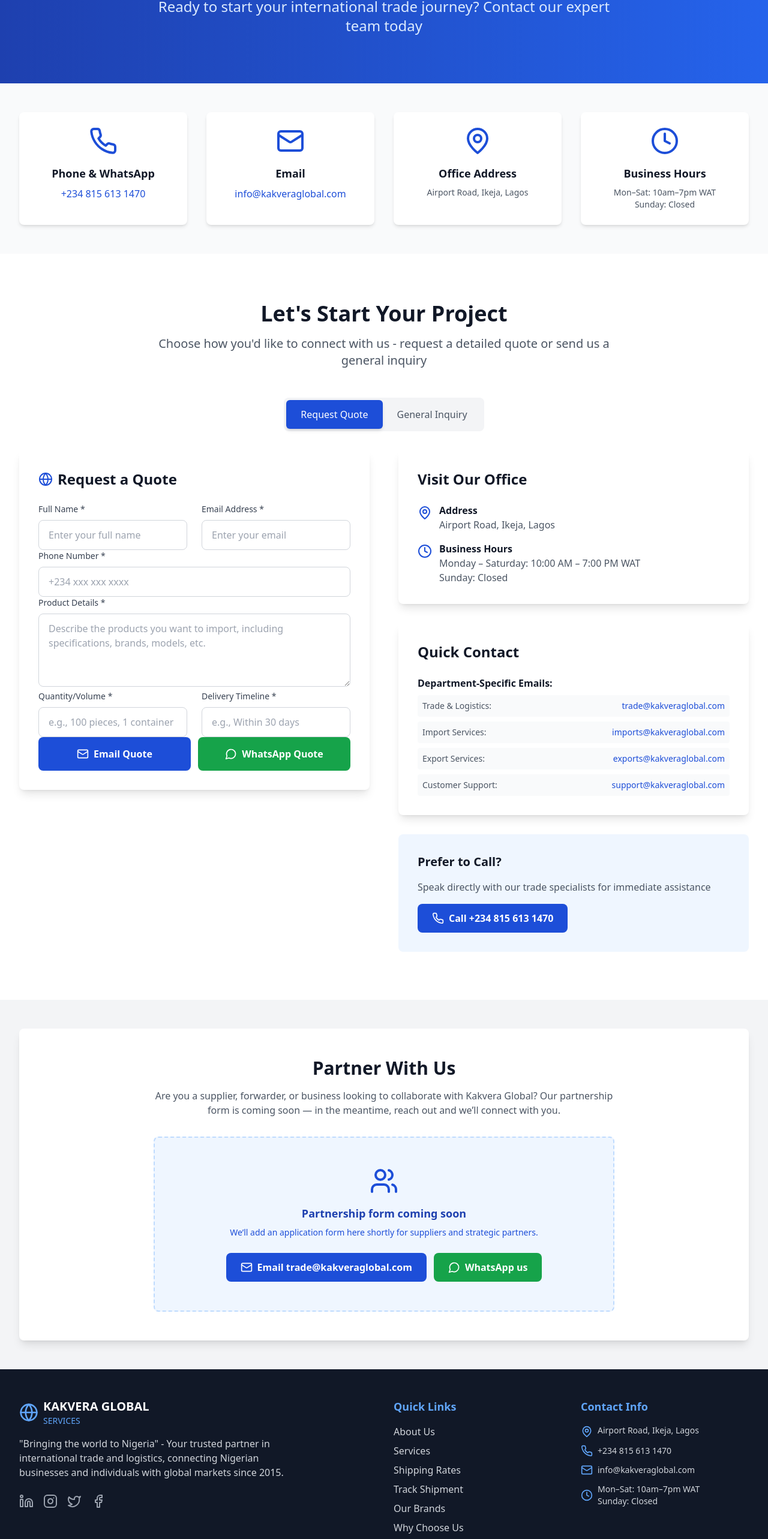
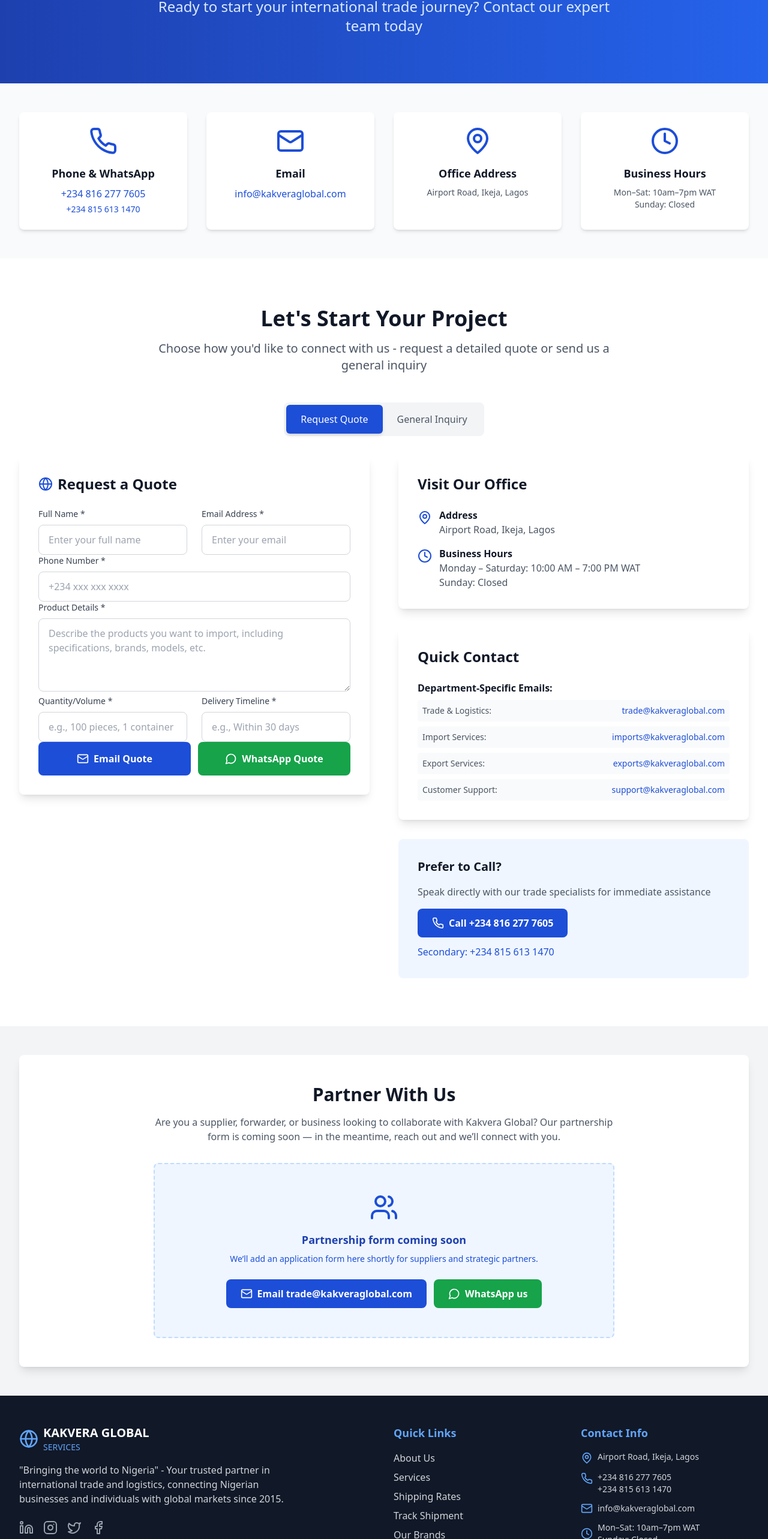
Before and after one commit to Kakveraglobal/Kakveraglobal-web, a React (Vite) app: page /contact in a window 1280 px wide. Shown: the part 221-2787 px from the top of the page at 60% size. Built offline with nearby package versions, Linux system fonts and the light colour scheme.

Commit message:
Restore main phone +234 816 277 7605 and keep secondary line
Main contact/WhatsApp uses 816 277 7605 again; 815 613 1470 shown as secondary across contact surfaces.

Co-authored-by: Kakveraglobal <info@kakveraglobal.com>

```diff
--- a/src/components/Footer.tsx
+++ b/src/components/Footer.tsx
@@ -57,9 +57,17 @@ const Footer = () => {
                   Airport Road, Ikeja, Lagos
                 </div>
               </div>
-              <div className="flex items-center space-x-2">
-                <Phone className="h-5 w-5 text-blue-400" />
-                <div className="text-gray-300 text-sm">+234 815 613 1470</div>
+              <div className="flex items-start space-x-2">
+                <Phone className="h-5 w-5 text-blue-400 mt-0.5" />
+                <div className="text-gray-300 text-sm">
+                  <a href="tel:+2348162777605" className="hover:text-white transition-colors">
+                    +234 816 277 7605
+                  </a>
+                  <br />
+                  <a href="tel:+2348156131470" className="hover:text-white transition-colors">
+                    +234 815 613 1470
+                  </a>
+                </div>
               </div>
               <div className="flex items-center space-x-2">
                 <Mail className="h-5 w-5 text-blue-400" />
--- a/src/pages/Contact.tsx
+++ b/src/pages/Contact.tsx
@@ -48,7 +48,7 @@ const Contact = () => {
     const message = encodeURIComponent(
       `Quote Request from ${quoteForm.name}\n\n${buildQuoteBody()}`
     );
-    window.open(`https://wa.me/2348156131470?text=${message}`, '_blank', 'noopener,noreferrer');
+    window.open(`https://wa.me/2348162777605?text=${message}`, '_blank', 'noopener,noreferrer');
   };
 
   const handleContactSubmit = (e: React.FormEvent) => {
@@ -88,9 +88,14 @@ const Contact = () => {
             <div className="text-center bg-white p-6 rounded-lg shadow-md">
               <Phone className="h-12 w-12 text-blue-700 mx-auto mb-4" />
               <h3 className="text-lg font-semibold text-gray-900 mb-2">Phone & WhatsApp</h3>
-              <a href="tel:+2348156131470" className="text-blue-700 hover:text-blue-800 font-medium">
+              <div className="space-y-1">
+                <a href="tel:+2348162777605" className="block text-blue-700 hover:text-blue-800 font-medium">
+                  +234 816 277 7605
+                </a>
+                <a href="tel:+2348156131470" className="block text-blue-700 hover:text-blue-800 text-sm">
                   +234 815 613 1470
                 </a>
+              </div>
             </div>
             <div className="text-center bg-white p-6 rounded-lg shadow-md">
               <Mail className="h-12 w-12 text-blue-700 mx-auto mb-4" />
@@ -444,13 +449,21 @@ const Contact = () => {
                 <p className="text-gray-600 mb-4">
                   Speak directly with our trade specialists for immediate assistance
                 </p>
+                <div className="flex flex-col items-start gap-3">
                   <a
-                  href="tel:+2348156131470"
+                    href="tel:+2348162777605"
                     className="inline-flex items-center px-6 py-3 bg-blue-700 text-white font-semibold rounded-lg hover:bg-blue-800 transition-colors duration-200"
                   >
                     <Phone className="h-5 w-5 mr-2" />
-                  Call +234 815 613 1470
+                    Call +234 816 277 7605
                   </a>
+                  <a
+                    href="tel:+2348156131470"
+                    className="text-blue-700 hover:text-blue-800 font-medium"
+                  >
+                    Secondary: +234 815 613 1470
+                  </a>
+                </div>
               </div>
             </div>
           </div>
@@ -485,7 +498,7 @@ const Contact = () => {
                       Email trade@kakveraglobal.com
                     </a>
                     <a
-                      href="https://wa.me/2348156131470"
+                      href="https://wa.me/2348162777605"
                       target="_blank"
                       rel="noopener noreferrer"
                       className="inline-flex items-center justify-center px-6 py-3 bg-green-600 text-white font-semibold rounded-lg hover:bg-green-700 transition-colors"
--- a/src/pages/PrivacyPolicy.tsx
+++ b/src/pages/PrivacyPolicy.tsx
@@ -130,7 +130,9 @@ const PrivacyPolicy = () => {
                       <p className="text-gray-700">
                         <strong>KAKVERA GLOBAL SERVICES</strong><br />
                         Email: <a href="mailto:info@kakveraglobal.com" className="text-blue-700">info@kakveraglobal.com</a><br />
-                        Phone: <a href="tel:+2348156131470" className="text-blue-700">+234 815 613 1470</a><br />
+                        Phone: <a href="tel:+2348162777605" className="text-blue-700">+234 816 277 7605</a>
+                        {' · '}
+                        <a href="tel:+2348156131470" className="text-blue-700">+234 815 613 1470</a><br />
                         Address: Airport Road, Ikeja, Lagos
                       </p>
                     </div>
--- a/src/pages/Services.tsx
+++ b/src/pages/Services.tsx
@@ -193,7 +193,7 @@ const Services = () => {
           </p>
           <div className="flex flex-col sm:flex-row gap-4 justify-center">
             <a
-              href="tel:+2348156131470"
+              href="tel:+2348162777605"
               className="inline-flex items-center px-8 py-3 bg-yellow-500 text-gray-900 font-semibold rounded-lg hover:bg-yellow-400 transition-colors duration-200"
             >
               <Phone className="mr-2 h-5 w-5" />
--- a/src/pages/ShippingRates.tsx
+++ b/src/pages/ShippingRates.tsx
@@ -118,7 +118,7 @@ const ShippingRates = () => {
               Request a Quote
             </Link>
             <a
-              href="https://wa.me/2348156131470"
+              href="https://wa.me/2348162777605"
               target="_blank"
               rel="noopener noreferrer"
               className="inline-flex items-center justify-center px-8 py-4 bg-green-600 text-white font-semibold rounded-lg hover:bg-green-500 transition-colors"
@@ -127,11 +127,11 @@ const ShippingRates = () => {
               WhatsApp KGS
             </a>
             <a
-              href="tel:+2348156131470"
+              href="tel:+2348162777605"
               className="inline-flex items-center justify-center px-8 py-4 bg-white/10 text-white font-semibold rounded-lg hover:bg-white/20 transition-colors border border-white/30"
             >
               <Phone className="h-5 w-5 mr-2" />
-              +234 815 613 1470
+              +234 816 277 7605
             </a>
           </div>
         </div>
--- a/src/pages/TermsConditions.tsx
+++ b/src/pages/TermsConditions.tsx
@@ -53,7 +53,7 @@ const TermsConditions = () => {
                       <strong>Registration Number:</strong> RC 9263583<br />
                       <strong>Registered Address:</strong> Airport Road, Ikeja, Lagos<br />
                       <strong>Contact Email:</strong> info@kakveraglobal.com<br />
-                      <strong>Phone:</strong> +234 815 613 1470
+                      <strong>Phone:</strong> +234 816 277 7605 · +234 815 613 1470
                     </p>
                   </div>
                 </section>
@@ -185,7 +185,9 @@ const TermsConditions = () => {
                       <p className="text-gray-700">
                         <strong>KAKVERA GLOBAL SERVICES</strong><br />
                         Email: <a href="mailto:info@kakveraglobal.com" className="text-blue-700">info@kakveraglobal.com</a><br />
-                        Phone: <a href="tel:+2348156131470" className="text-blue-700">+234 815 613 1470</a><br />
+                        Phone: <a href="tel:+2348162777605" className="text-blue-700">+234 816 277 7605</a>
+                        {' · '}
+                        <a href="tel:+2348156131470" className="text-blue-700">+234 815 613 1470</a><br />
                         Address: Airport Road, Ikeja, Lagos
                       </p>
                     </div>
--- a/src/pages/TrackShipment.tsx
+++ b/src/pages/TrackShipment.tsx
@@ -160,7 +160,7 @@ const TrackShipment = () => {
           </p>
           <div className="flex flex-col sm:flex-row gap-3 justify-center">
             <a
-              href="https://wa.me/2348156131470"
+              href="https://wa.me/2348162777605"
               target="_blank"
               rel="noopener noreferrer"
               className="inline-flex items-center justify-center px-6 py-3 bg-green-600 text-white font-semibold rounded-lg hover:bg-green-700 transition-colors"
@@ -169,7 +169,7 @@ const TrackShipment = () => {
               WhatsApp
             </a>
             <a
-              href="tel:+2348156131470"
+              href="tel:+2348162777605"
               className="inline-flex items-center justify-center px-6 py-3 bg-blue-700 text-white font-semibold rounded-lg hover:bg-blue-800 transition-colors"
             >
               <Phone className="h-5 w-5 mr-2" />
```
Also changed, not shown: 1 other file (tests, documents, lock files or other folders). Lines whose indentation alone changed are shown as unchanged.
